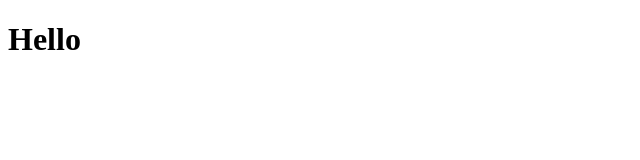
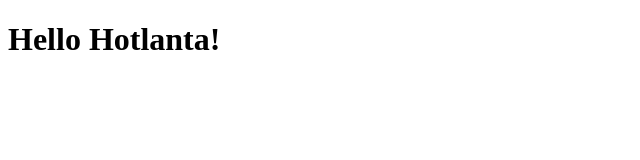
Before and after one commit to Juliafin/git_test_project, a plain HTML site: page index.html in a window 1280 px wide. Shown: the whole page, without its empty margins (0-640 px from the left). Drawn offline with Linux system fonts and the light colour scheme.

Commit message:
Added Hotlanta...............

```diff
--- a/index.html
+++ b/index.html
@@ -7,7 +7,7 @@
   <title>Document</title>
 </head>
 <body>
-  <h1>Hello</h1>
+  <h1>Hello Hotlanta!</h1>
 
 </body>
 </html>
```
